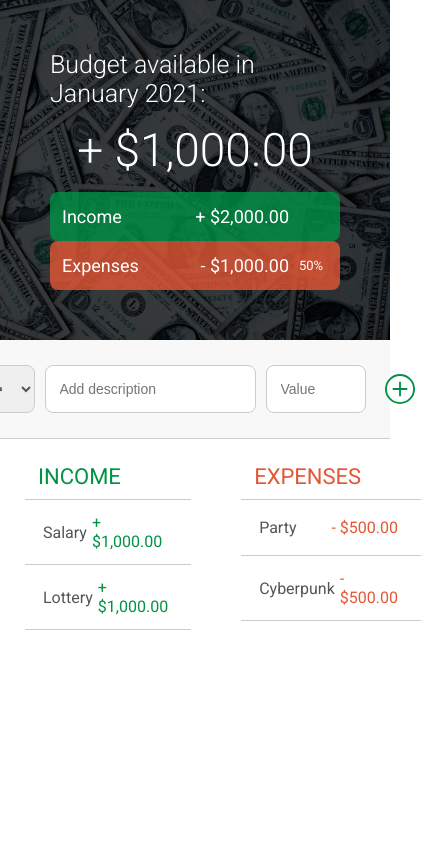
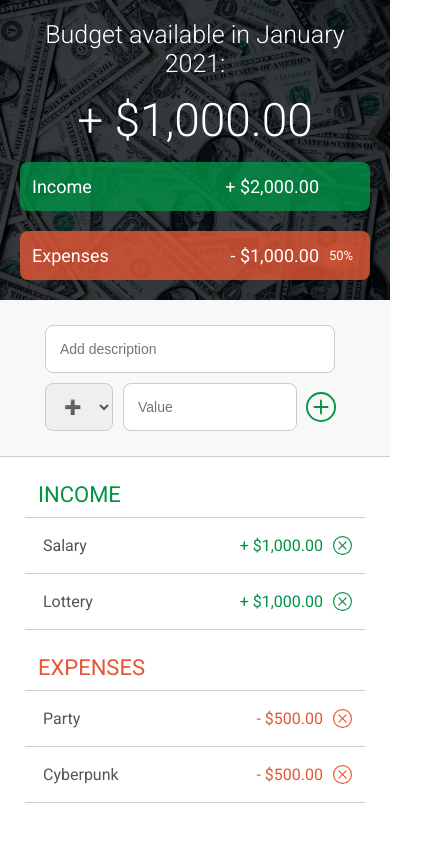
Before and after one commit to sitek94/budget-calculator, a React (Create React App) app: page / in a window 390 px wide. Shown: the whole page, 424 px wide, since content can reach past the window. Built offline with nearby package versions, Linux system fonts and the light colour scheme.

Commit message:
add media queries

```diff
--- a/src/components/display/display.scss
+++ b/src/components/display/display.scss
@@ -3,10 +3,18 @@
   background-color: rgba(0, 0, 0, 0.5);
   padding: 5rem;
 
+  @media (max-width: 600px) {
+    flex: 1;
+  }
+  @media (max-width: 400px) {
+    padding: 2rem;
+  }
+
   .title {
     font-size: 2.5rem;
     font-weight: 300;
     margin-bottom: 1.5rem;
+    text-align: center;
   }
 
   .budget {
@@ -14,6 +22,10 @@
     font-weight: 300;
     text-align: center;
     margin-bottom: 1.5rem;
+  }
+
+  .income {
+    margin-bottom: 20px;
   }
 
   .income,
--- a/src/components/form/form.scss
+++ b/src/components/form/form.scss
@@ -3,6 +3,17 @@
   margin: 0 auto;
   display: flex;
   justify-content: center;
+
+  @media (max-width: 500px) {
+    max-width: 30rem;
+    display: grid;
+    row-gap: 1rem;
+    grid-template-columns: auto 1fr auto;
+    grid-template-rows: 1fr 1fr;
+    grid-template-areas:
+      'description description description'
+      'type value submit';
+  }
 
   /* FORM CONTROL */
   .form-control {
@@ -21,18 +32,27 @@
   }
 
   .type {
+    grid-area: type;
     font-weight: bold;
   }
 
   .value {
-    width: 100px;
+    grid-area: value;
+    width: 10rem;
+
+    @media (max-width: 500px) {
+      width: 100%;
+    }
   }
+
   .description {
+    grid-area: description;
     flex: 1;
   }
 
   /* SUBMIT BUTTON */
   .submit-btn {
+    grid-area: submit;
     padding: 0 0.8rem;
     font-size: 3rem;
     border: 1px solid transparent;
--- a/src/components/layout.scss
+++ b/src/components/layout.scss
@@ -29,5 +29,11 @@
     grid-auto-flow: column;
     grid-gap: 5rem;
     padding: 2.5rem;
+
+    @media (max-width: 768px) {
+      grid-template-columns: 1fr;
+      grid-auto-flow: row;
+      grid-gap: 2.5rem;
+    }
   }
 }
--- a/src/components/transaction-list/transaction-item/transaction-item.scss
+++ b/src/components/transaction-list/transaction-item/transaction-item.scss
@@ -39,6 +39,10 @@
     font-size: 1.9rem;
     display: none;
 
+    @media only screen and (max-width: 768px) {
+      display: flex;
+    }
+
     svg {
       fill: var(--color);
     }
@@ -46,5 +50,6 @@
     &:active {
       transform: translateY(2px);
     }
+
   }
 }
--- a/src/styles.scss
+++ b/src/styles.scss
@@ -31,6 +31,7 @@ html {
 }
 
 body {
+  min-width: 320px;
   font-size: 1.6rem;
 }
 
```
